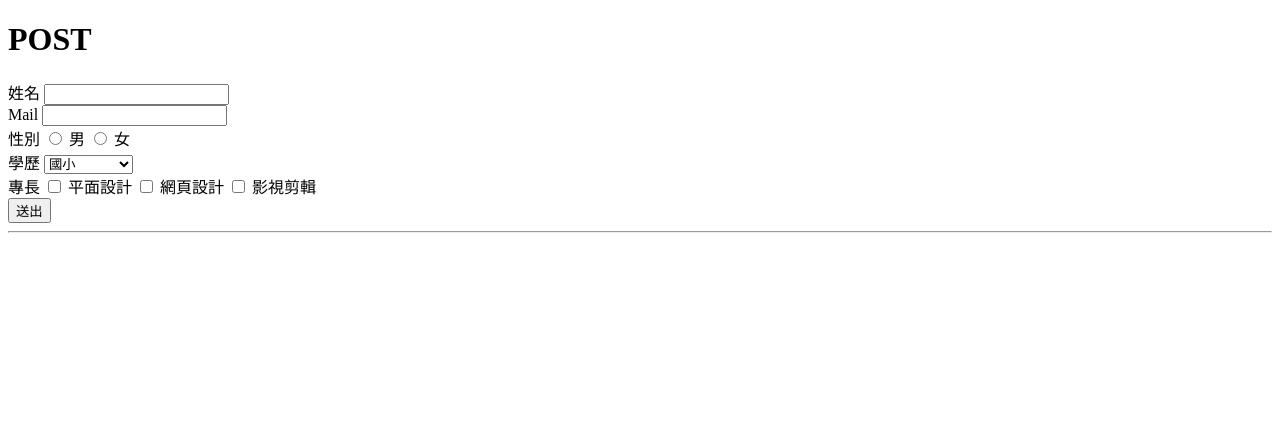
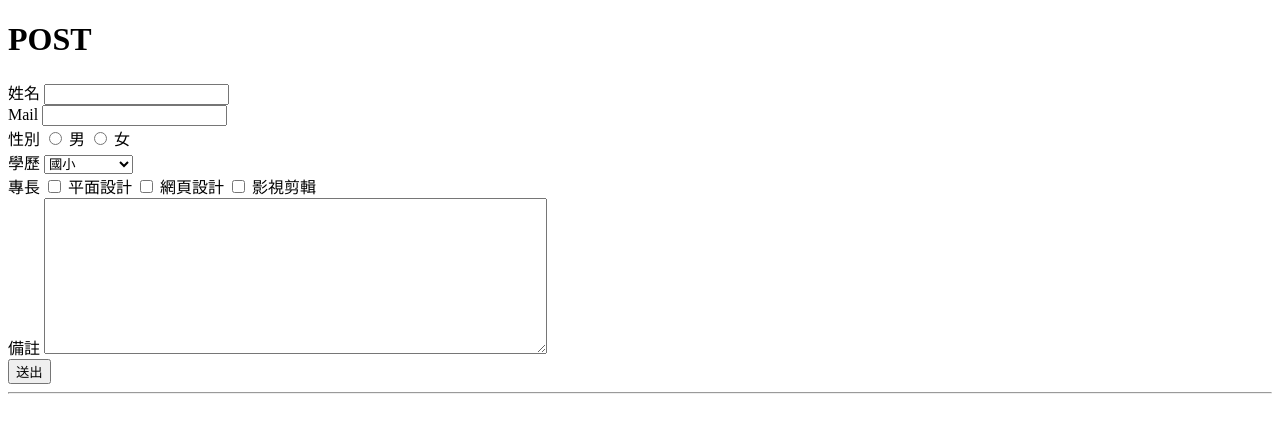
Before and after one commit to a19860101/PHP-13-20210607, a PHP site: page / in a window 1280 px wide. Shown: the top 433 px of the page. Run offline with PHP 8.4, Linux system fonts and the light colour scheme.

Commit message:
20210616

```diff
--- a/form/index.php
+++ b/form/index.php
@@ -48,6 +48,10 @@
             <input type="checkbox" name="skills[]" value="影視剪輯" id="video">
             <label for="video">影視剪輯</label>
         </div>
+        <div>
+            <label for="content">備註</label>
+            <textarea name="content" id="content" cols="60" rows="10"></textarea>
+        </div>
         <input type="submit" value="送出">
     </form>
     <hr>
--- a/form/result.php
+++ b/form/result.php
@@ -30,4 +30,6 @@
     // echo $mail;
     // echo $gender;
     // echo $edu;
-    echo implode(",",$skills);
+    // echo implode(",",$skills);
+    // echo json_encode($skills);
+    echo $content;
```
Lines whose indentation alone changed are shown as unchanged.
